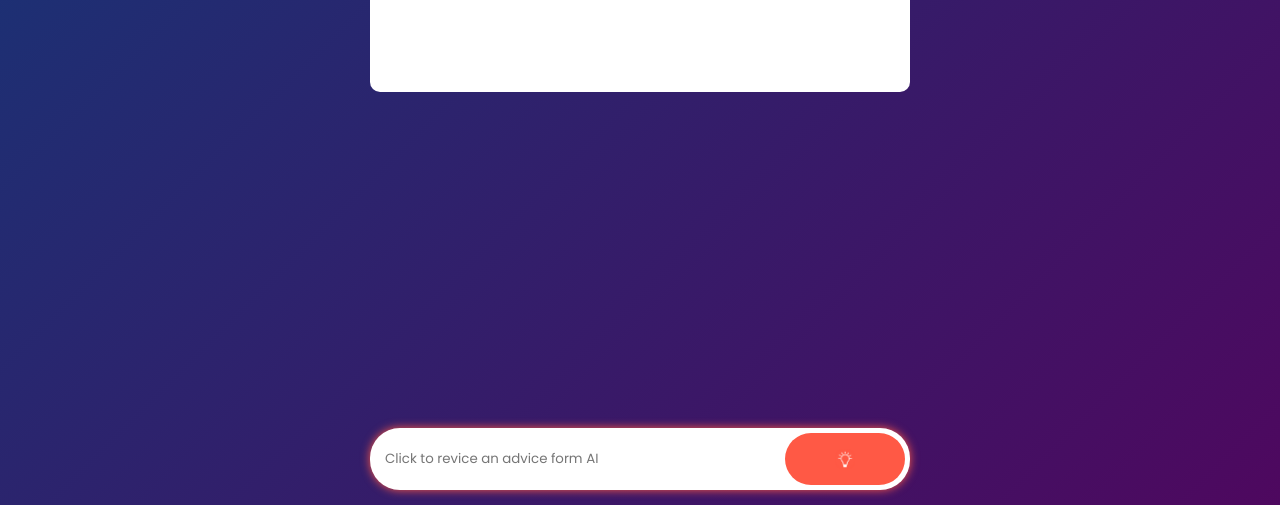
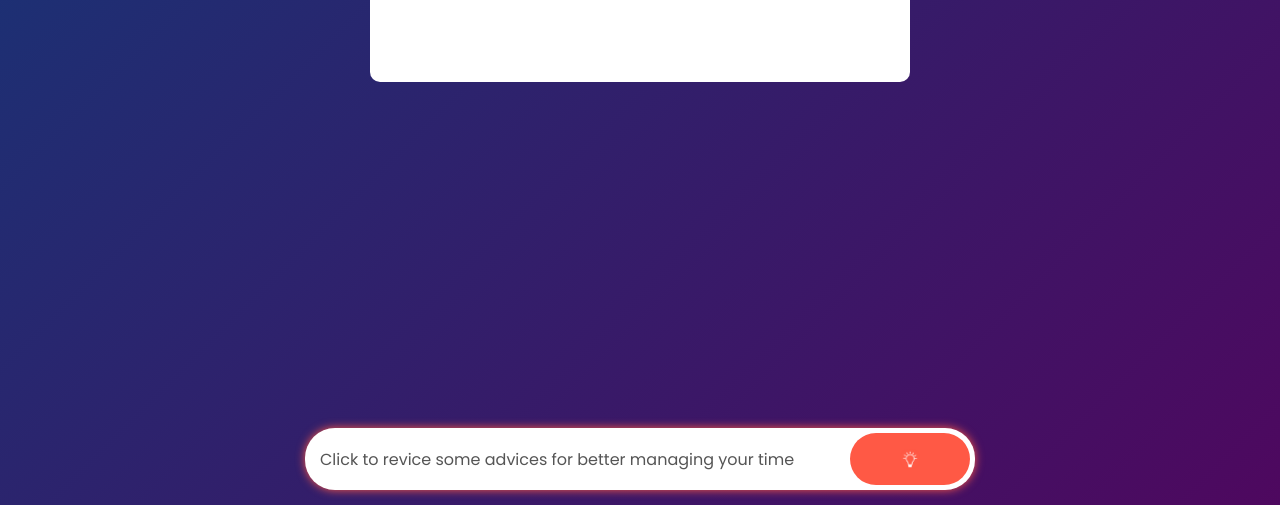
Before and after one commit to amir9o9/ToDo_App, a plain HTML site: page index.html in a window 1280 px wide. Shown: the part 295-800 px from the top of the page. Drawn offline with Linux system fonts and the light colour scheme.

Commit message:
chang advice box tag type and restyle it

```diff
--- a/index.html
+++ b/index.html
@@ -26,8 +26,9 @@
         </ul>
 
         <div class="advice-box">
-            <input type="text" disabled placeholder="Click to revice an advice form AI">
-            <button>
+
+            <h4 id="tip-text">Click to revice some  advices for better managing your time</h4>
+            <button id="advice-btn">
                 <img src="./images/tip-icon.png" alt="give advice icon">
             </button>
 
--- a/style.css
+++ b/style.css
@@ -27,15 +27,15 @@
     font-size: 2.5rem;
     text-align: center;
     background: linear-gradient(0, #ff5945, #002765);
-        -webkit-text-fill-color: transparent;
-        -webkit-background-clip: text;
+    -webkit-text-fill-color: transparent;
+    -webkit-background-clip: text;
 }
 
 .todo-app{
     width:100%;
     max-width: 540px;
     background: #fff;
-    margin: 40px auto 20px;
+    margin: 30px auto 20px;
     padding: 40px 30px 70px;
     border-radius: 10px;
 }
@@ -142,7 +142,7 @@ ul li span:hover{
 .advice-box{
     display: flex;
     width: 100%;
-    max-width: 540px;
+    max-width: 670px;
     background: #fff;
     padding: 5px;
     border-radius: 30px;
@@ -151,10 +151,16 @@ ul li span:hover{
     left: 50%;
     transform: translateX(-50%);
     box-shadow: 0px 0px 10px #ff5945;
+    text-align:left;
+    justify-content: center;
 }
 
-.advice-box input{
+.advice-box h4{
     width: 100%;
+    margin-top: 14px;
+    margin-left: 10px;
+    font-weight: 400;
+    color: #555;
 }
 
 .advice-box button img{
```
